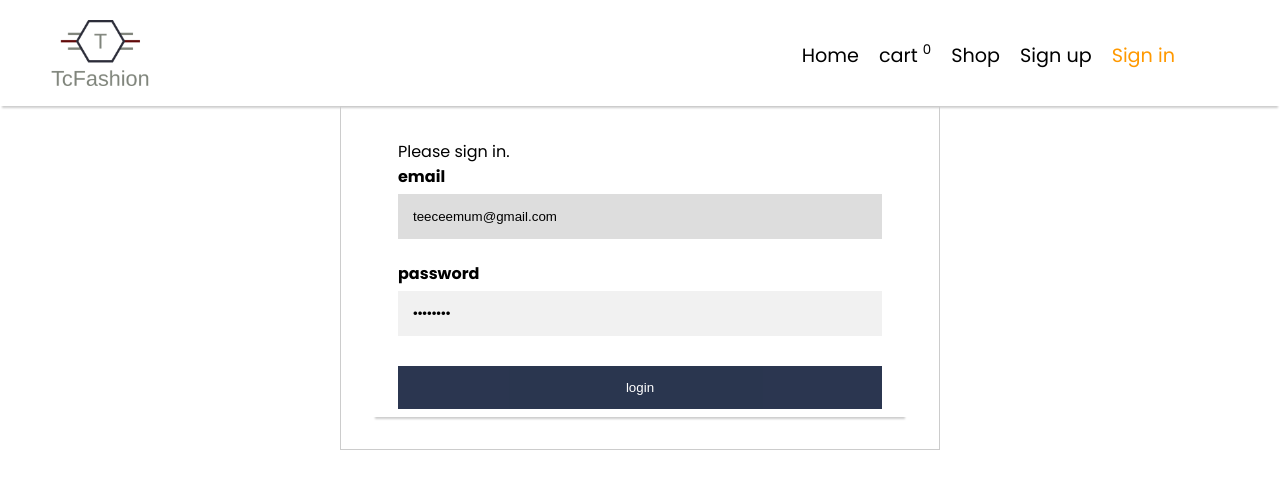
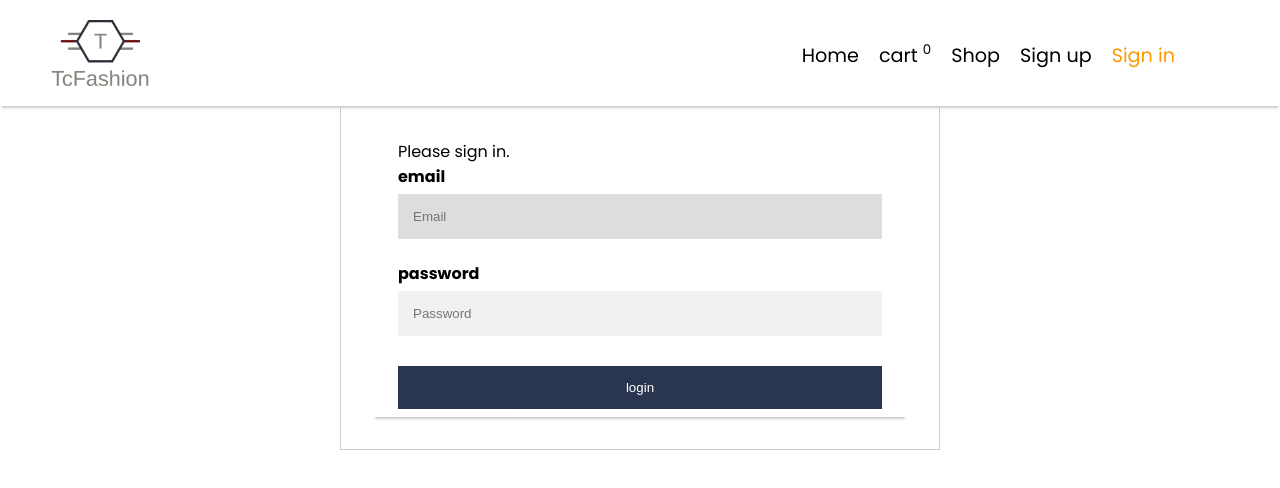
Before and after one commit to Tochukwu88/ecommerce_frontend_react, a React (Create React App) app: page /signin in a window 1280 px wide. Shown: the top 488 px of the page. Built offline with nearby package versions, Linux system fonts and the light colour scheme.

Commit message:
Update Signin.js

```diff
--- a/src/user/Signin.js
+++ b/src/user/Signin.js
@@ -7,8 +7,8 @@ import './Form.css'
  const Signin = () =>{
     const [values , setValues]= useState({
 
-        email:'teeceemum@gmail.com',
-        password:'flower54',
+        email:'',
+        password:'',
         error:'',
         loading:false,
         redirectUser:false,
```
